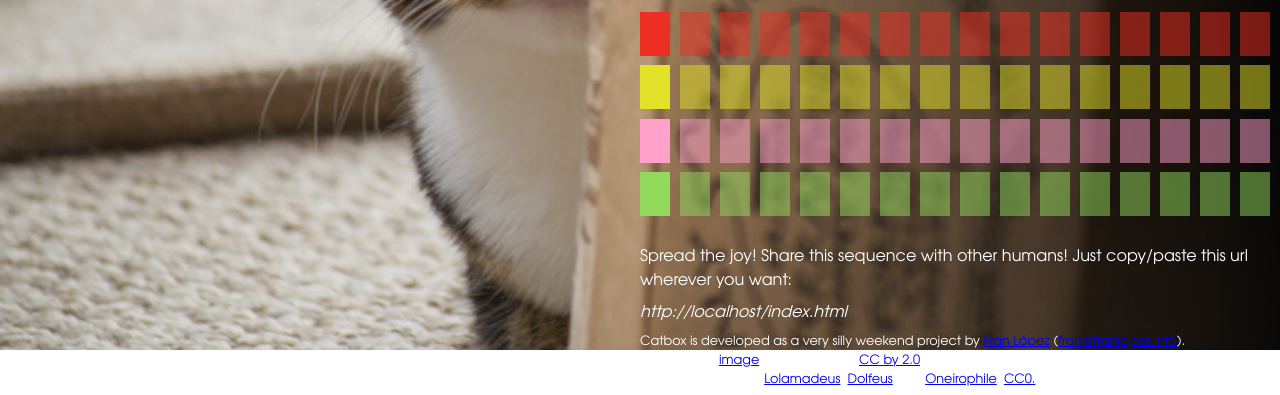
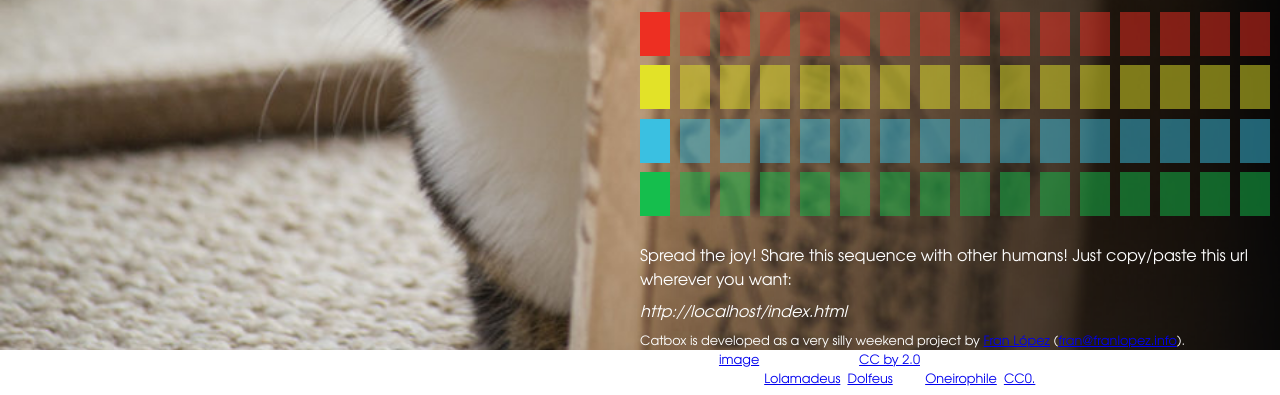
Before and after one commit to franlopez/catbox, a plain HTML site: page index.html in a window 1280 px wide. Shown: the part 450-845 px from the top of the page. Drawn offline with nearby package versions, Linux system fonts and the light colour scheme; some packages are replaced by stand-ins of ours.

Commit message:
corrected sequencer colors

```diff
--- a/style.css
+++ b/style.css
@@ -151,11 +151,11 @@ h3 {
 }
 
 #sequence .line2 .beat {
-    background: #ffa1cb;
+    background: #3AC0E1;
 }
 
 #sequence .line3 .beat {
-    background: #91da5e;
+    background: #15BE4D;
 }
 
 #sequence .line .beat.active {
```
